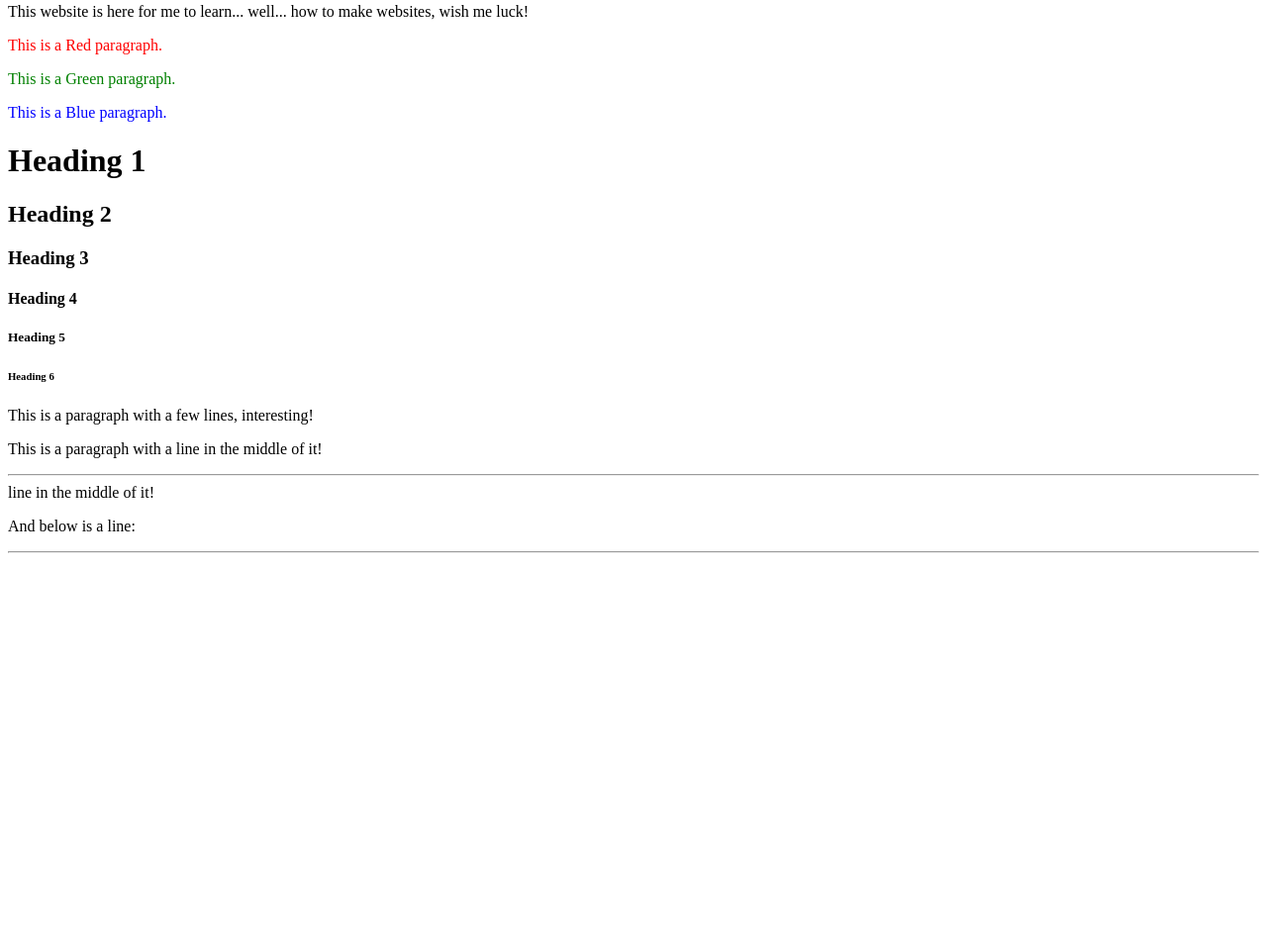
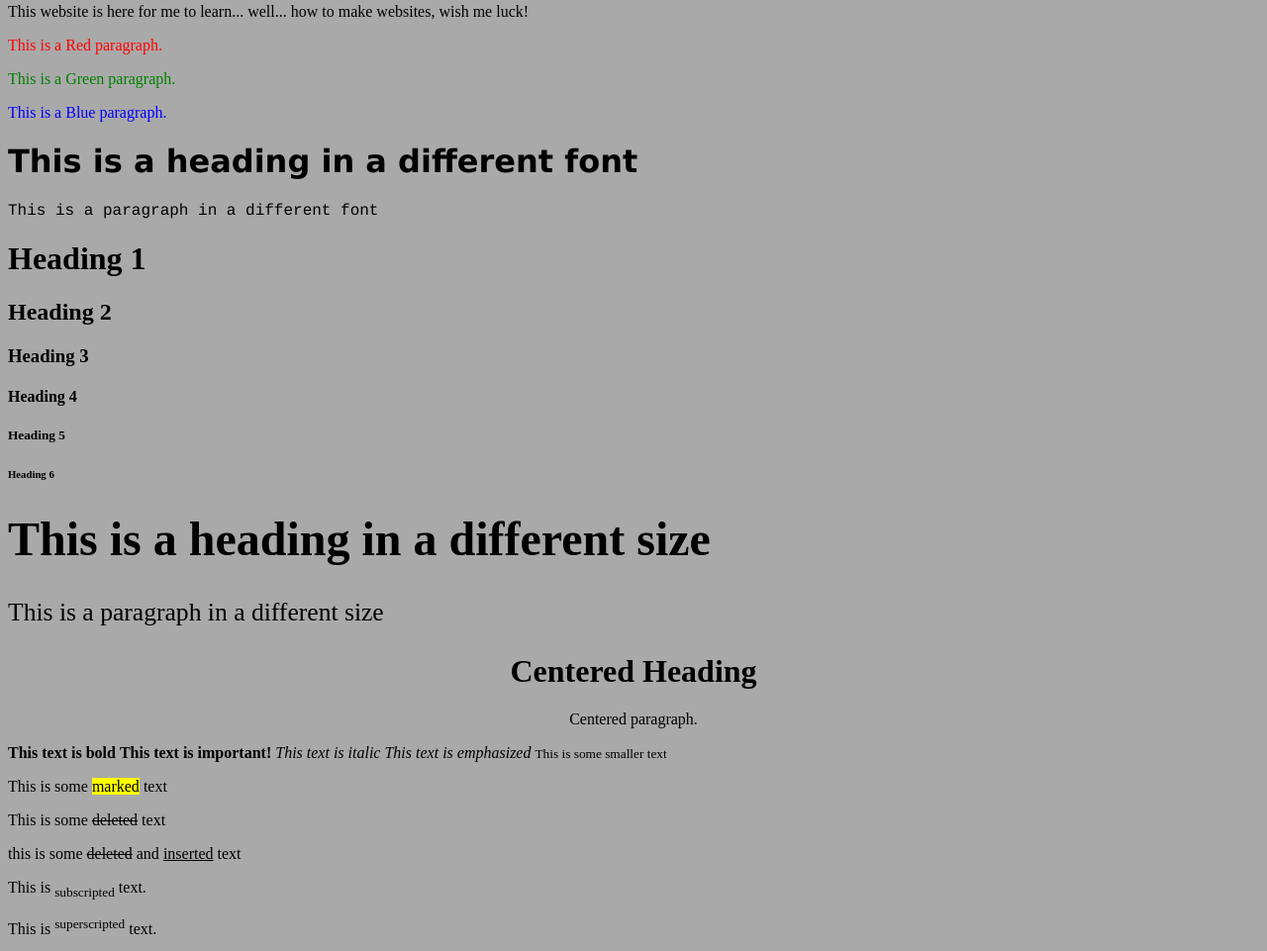
Before and after one commit to NDM1574/ndm1574.pages, a plain HTML site: page index.html in a window 1280 px wide. Shown: the part 111-1072 px from the top of the page at 99% size. Before the commit the page ends 800 px from the top, so only its background shows below. Drawn offline with Linux system fonts and the light colour scheme.

Commit message:
Update index.html

```diff
--- a/index.html
+++ b/index.html
@@ -1,8 +1,8 @@
 <!DOCTYPE html>
 <html lang="en-US">
-<body>
+<body style="background-color:darkgray;">
 
-<p title="I'm a tooltip">Nick's Website</p>
+<p title="I'm a tooltip"style="background-color:gray;">Nick's Website</p>
 
 <h1>Welcome to my Website, what is it?</h1>
 <p>This website is here for me to learn... well... how to make websites, wish me luck!</p>
@@ -11,12 +11,41 @@
 <p style="color:green;">This is a Green paragraph.</p>
 <p style="color:blue;">This is a Blue paragraph.</p>
 
+<h1 style="font-family:verdana;">This is a heading in a different font</h1>
+<p style="font-family:courier;">This is a paragraph in a different font</p>
+
 <h1>Heading 1</h1>
 <h2>Heading 2</h2>
 <h3>Heading 3</h3>
 <h4>Heading 4</h4>
 <h5>Heading 5</h5>
 <h6>Heading 6</h6>
+
+<h1 style="font-size:300%;">This is a heading in a different size</h1>
+<p style="font-size:160%;">This is a paragraph in a different size</p>
+
+<h1 style="text-align:center;">Centered Heading</h1>
+<p style="text-align:center;">Centered paragraph.</p>
+
+<b>This text is bold</b>
+
+<strong>This text is important!</strong>
+
+<i>This text is italic</i>
+
+<em>This text is emphasized</em>
+
+<small>This is some smaller text</small>
+
+<p>This is some <mark>marked</mark> text</p>
+
+<p>This is some <del>deleted</del> text</p>
+
+<p>this is some <del>deleted</del> and <ins>inserted</ins> text</p>
+
+<p>This is <sub>subscripted</sub> text.</p>
+
+<p>This is <sup>superscripted</sup> text.</p>
 
 <p>
 This is a paragraph with a few lines,
```
